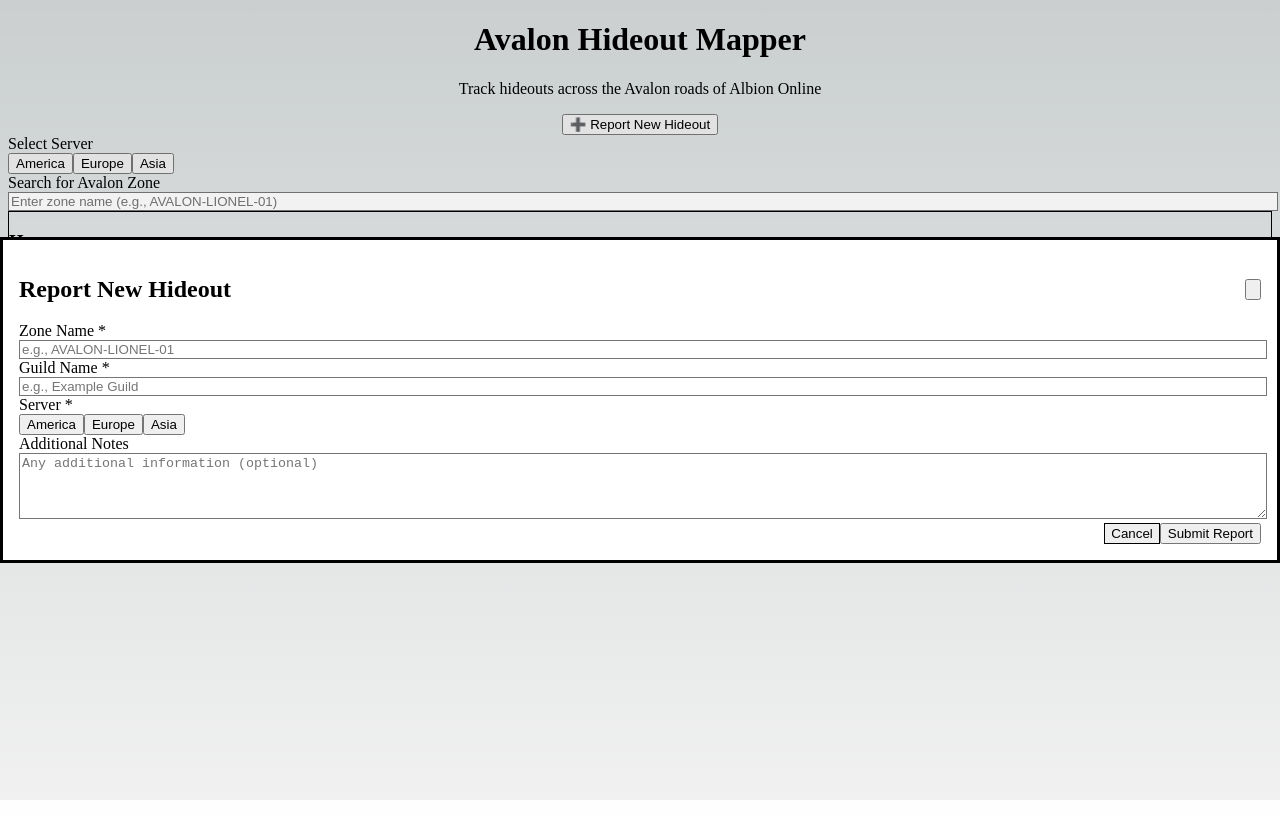
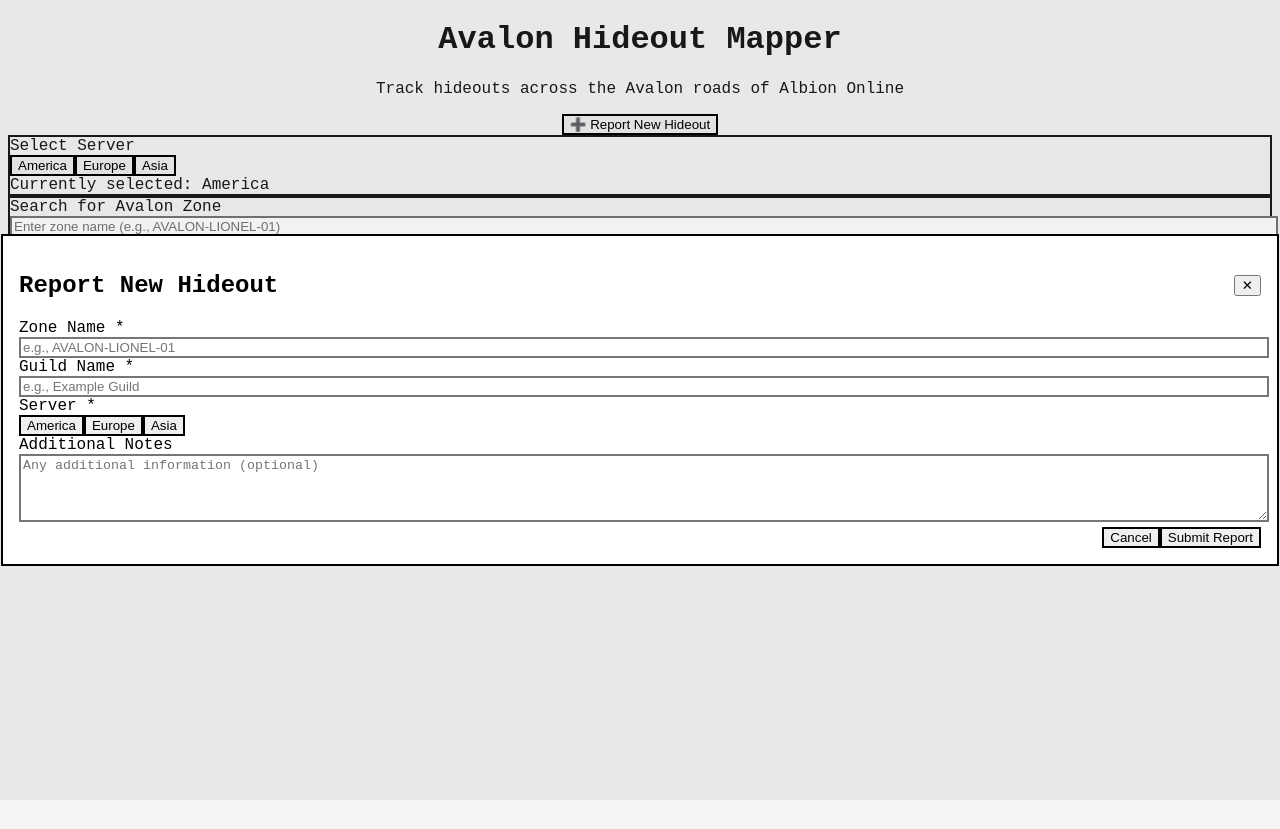
Before and after one commit to psykzz/avalon-hideout-mapper, a Next.js app: page / in a window 1280 px wide. Both pictures are taken after a click on the button "➕ Report New Hideout". Built offline with nearby package versions, Linux system fonts and the light colour scheme.

Commit message:
Improve UX with retro styling and loading states
Co-authored-by: psykzz <1134201+psykzz@users.noreply.github.com>

```diff
--- a/app/globals.css
+++ b/app/globals.css
@@ -2,26 +2,15 @@
 @tailwind components;
 @tailwind utilities;
 
-:root {
-  --foreground-rgb: 0, 0, 0;
-  --background-start-rgb: 214, 219, 220;
-  --background-end-rgb: 255, 255, 255;
+body {
+  font-family: monospace, system-ui, sans-serif;
+  color: #1a1a1a;
+  background: #f5f5f5;
 }
 
 @media (prefers-color-scheme: dark) {
-  :root {
-    --foreground-rgb: 255, 255, 255;
-    --background-start-rgb: 0, 0, 0;
-    --background-end-rgb: 0, 0, 0;
+  body {
+    color: #e0e0e0;
+    background: #1a1a1a;
   }
 }
-
-body {
-  color: rgb(var(--foreground-rgb));
-  background: linear-gradient(
-      to bottom,
-      transparent,
-      rgb(var(--background-end-rgb))
-    )
-    rgb(var(--background-start-rgb));
-}
--- a/app/page.tsx
+++ b/app/page.tsx
@@ -29,9 +29,9 @@ export default function Home() {
 
   return (
     <main className="min-h-screen p-8">
-      <div className="max-w-4xl mx-auto space-y-8">
+      <div className="max-w-4xl mx-auto space-y-12">
         {/* Header */}
-        <div className="text-center space-y-4">
+        <div className="text-center space-y-6">
           <h1 className="text-4xl font-bold text-gray-900 dark:text-white">
             Avalon Hideout Mapper
           </h1>
@@ -44,7 +44,7 @@ export default function Home() {
         <div className="flex justify-center">
           <button
             onClick={() => setIsModalOpen(true)}
-            className="bg-green-600 hover:bg-green-700 text-white font-semibold px-6 py-3 rounded-lg shadow-md transition-colors"
+            className="bg-white dark:bg-gray-800 border-2 border-gray-900 dark:border-gray-300 text-gray-900 dark:text-gray-300 font-semibold px-8 py-3 hover:bg-gray-100 dark:hover:bg-gray-700 transition-colors"
           >
             ➕ Report New Hideout
           </button>
@@ -57,7 +57,7 @@ export default function Home() {
         />
 
         {/* Server Selection */}
-        <div className="bg-white dark:bg-gray-800 rounded-lg shadow-md p-6">
+        <div className="bg-white dark:bg-gray-800 border-2 border-gray-900 dark:border-gray-300 p-8">
           <ServerSelector
             selected={selectedServer}
             onChange={setSelectedServer}
@@ -65,7 +65,7 @@ export default function Home() {
         </div>
 
         {/* Zone Search */}
-        <div className="bg-white dark:bg-gray-800 rounded-lg shadow-md p-6">
+        <div className="bg-white dark:bg-gray-800 border-2 border-gray-900 dark:border-gray-300 p-8">
           <ZoneSearch
             zones={zoneNames}
             onZoneSelect={handleZoneSelect}
@@ -82,11 +82,11 @@ export default function Home() {
 
         {/* Info Section */}
         {!selectedZone && (
-          <div className="bg-blue-50 dark:bg-blue-900/20 border border-blue-200 dark:border-blue-800 rounded-lg p-6">
-            <h3 className="text-lg font-semibold text-blue-900 dark:text-blue-300 mb-2">
+          <div className="bg-white dark:bg-gray-800 border-2 border-gray-900 dark:border-gray-300 p-8">
+            <h3 className="text-lg font-semibold text-gray-900 dark:text-gray-300 mb-4">
               How to use
             </h3>
-            <ul className="list-disc list-inside space-y-1 text-blue-800 dark:text-blue-400">
+            <ul className="list-disc list-inside space-y-2 text-gray-800 dark:text-gray-400">
               <li>Select your server (America, Europe, or Asia)</li>
               <li>Search for an Avalon zone by name</li>
               <li>View guilds that have hideouts in that zone</li>
--- a/components/ReportHideoutModal.tsx
+++ b/components/ReportHideoutModal.tsx
@@ -124,12 +124,13 @@ export default function ReportHideoutModal({ isOpen, onClose }: ReportHideoutMod
       className="
         backdrop:bg-black backdrop:opacity-50
         bg-white dark:bg-gray-800
-        rounded-lg shadow-xl p-0 max-w-2xl w-full
+        border-2 border-gray-900 dark:border-gray-300
+        p-0 max-w-2xl w-full
       "
     >
-      <div className="p-6">
+      <div className="p-8">
         {/* Header */}
-        <div className="flex justify-between items-center mb-6">
+        <div className="flex justify-between items-center mb-8">
           <h2 className="text-2xl font-bold text-gray-900 dark:text-white">
             Report New Hideout
           </h2>
@@ -137,20 +138,18 @@ export default function ReportHideoutModal({ isOpen, onClose }: ReportHideoutMod
             type="button"
             onClick={handleClose}
             disabled={isSubmitting}
-            className="text-gray-500 hover:text-gray-700 dark:text-gray-400 dark:hover:text-gray-200 disabled:opacity-50"
+            className="text-gray-900 dark:text-gray-300 hover:text-gray-700 dark:hover:text-gray-500 disabled:opacity-50 text-2xl"
             aria-label="Close"
           >
-            <svg className="w-6 h-6" fill="none" stroke="currentColor" viewBox="0 0 24 24">
-              <path strokeLinecap="round" strokeLinejoin="round" strokeWidth={2} d="M6 18L18 6M6 6l12 12" />
-            </svg>
+            ✕
           </button>
         </div>
 
         {/* Form */}
-        <form onSubmit={handleSubmit} className="space-y-4">
+        <form onSubmit={handleSubmit} className="space-y-6">
           {/* Zone Name */}
           <div className="relative">
-            <label htmlFor="zoneName" className="block text-sm font-medium text-gray-700 dark:text-gray-300 mb-1">
+            <label htmlFor="zoneName" className="block text-base font-semibold text-gray-900 dark:text-gray-300 mb-2">
               Zone Name *
             </label>
             <input
@@ -160,16 +159,16 @@ export default function ReportHideoutModal({ isOpen, onClose }: ReportHideoutMod
               onChange={handleZoneSearch}
               required
               placeholder="e.g., AVALON-LIONEL-01"
-              className="w-full px-4 py-2 border border-gray-300 rounded-lg focus:ring-2 focus:ring-blue-500 focus:border-transparent dark:bg-gray-700 dark:border-gray-600 dark:text-white"
+              className="w-full px-4 py-3 border-2 border-gray-900 dark:border-gray-300 bg-white dark:bg-gray-800 text-gray-900 dark:text-white focus:outline-none focus:ring-0"
             />
             {filteredZones.length > 0 && (
-              <div className="absolute z-10 w-full mt-1 bg-white dark:bg-gray-700 border border-gray-300 dark:border-gray-600 rounded-lg shadow-lg max-h-60 overflow-y-auto">
+              <div className="absolute z-10 w-full mt-2 bg-white dark:bg-gray-800 border-2 border-gray-900 dark:border-gray-300 max-h-60 overflow-y-auto">
                 {filteredZones.map((zone) => (
                   <button
                     key={zone}
                     type="button"
                     onClick={() => handleSelectZone(zone)}
-                    className="w-full px-4 py-2 text-left hover:bg-gray-100 dark:hover:bg-gray-600 transition-colors text-gray-900 dark:text-white"
+                    className="w-full px-4 py-3 text-left border-b border-gray-300 dark:border-gray-700 last:border-b-0 hover:bg-gray-100 dark:hover:bg-gray-700 transition-colors text-gray-900 dark:text-white"
                   >
                     {zone}
                   </button>
@@ -180,7 +179,7 @@ export default function ReportHideoutModal({ isOpen, onClose }: ReportHideoutMod
 
           {/* Guild Name */}
           <div>
-            <label htmlFor="guildName" className="block text-sm font-medium text-gray-700 dark:text-gray-300 mb-1">
+            <label htmlFor="guildName" className="block text-base font-semibold text-gray-900 dark:text-gray-300 mb-2">
               Guild Name *
             </label>
             <input
@@ -190,25 +189,25 @@ export default function ReportHideoutModal({ isOpen, onClose }: ReportHideoutMod
               onChange={(e) => setGuildName(e.target.value)}
               required
               placeholder="e.g., Example Guild"
-              className="w-full px-4 py-2 border border-gray-300 rounded-lg focus:ring-2 focus:ring-blue-500 focus:border-transparent dark:bg-gray-700 dark:border-gray-600 dark:text-white"
+              className="w-full px-4 py-3 border-2 border-gray-900 dark:border-gray-300 bg-white dark:bg-gray-800 text-gray-900 dark:text-white focus:outline-none focus:ring-0"
             />
           </div>
 
           {/* Server Selection */}
           <div>
-            <label className="block text-sm font-medium text-gray-700 dark:text-gray-300 mb-1">
+            <label className="block text-base font-semibold text-gray-900 dark:text-gray-300 mb-2">
               Server *
             </label>
-            <div className="flex gap-2 flex-wrap">
+            <div className="flex gap-3 flex-wrap">
               {servers.map((serverOption) => (
                 <button
                   key={serverOption}
                   type="button"
                   onClick={() => setServer(serverOption)}
-                  className={`px-4 py-2 rounded-lg font-medium transition-colors ${
+                  className={`px-6 py-3 border-2 font-semibold transition-colors ${
                     server === serverOption
-                      ? 'bg-blue-600 text-white'
-                      : 'bg-gray-200 text-gray-700 hover:bg-gray-300 dark:bg-gray-700 dark:text-gray-300 dark:hover:bg-gray-600'
+                      ? 'bg-gray-900 dark:bg-gray-300 text-white dark:text-gray-900 border-gray-900 dark:border-gray-300'
+                      : 'bg-white dark:bg-gray-800 text-gray-900 dark:text-gray-300 border-gray-900 dark:border-gray-300 hover:bg-gray-100 dark:hover:bg-gray-700'
                   }`}
                 >
                   {serverOption}
@@ -219,7 +218,7 @@ export default function ReportHideoutModal({ isOpen, onClose }: ReportHideoutMod
 
           {/* Additional Notes */}
           <div>
-            <label htmlFor="notes" className="block text-sm font-medium text-gray-700 dark:text-gray-300 mb-1">
+            <label htmlFor="notes" className="block text-base font-semibold text-gray-900 dark:text-gray-300 mb-2">
               Additional Notes
             </label>
             <textarea
@@ -228,17 +227,17 @@ export default function ReportHideoutModal({ isOpen, onClose }: ReportHideoutMod
               onChange={(e) => setNotes(e.target.value)}
               placeholder="Any additional information (optional)"
               rows={4}
-              className="w-full px-4 py-2 border border-gray-300 rounded-lg focus:ring-2 focus:ring-blue-500 focus:border-transparent dark:bg-gray-700 dark:border-gray-600 dark:text-white resize-vertical"
+              className="w-full px-4 py-3 border-2 border-gray-900 dark:border-gray-300 bg-white dark:bg-gray-800 text-gray-900 dark:text-white focus:outline-none focus:ring-0 resize-vertical"
             />
           </div>
 
           {/* Message Display */}
           {message && (
             <div
-              className={`p-4 rounded-lg ${
+              className={`p-4 border-2 ${
                 message.type === 'success'
-                  ? 'bg-green-50 dark:bg-green-900/20 border border-green-200 dark:border-green-800 text-green-800 dark:text-green-300'
-                  : 'bg-red-50 dark:bg-red-900/20 border border-red-200 dark:border-red-800 text-red-800 dark:text-red-300'
+                  ? 'bg-white dark:bg-gray-800 border-gray-900 dark:border-gray-300 text-gray-900 dark:text-gray-300'
+                  : 'bg-white dark:bg-gray-800 border-gray-900 dark:border-gray-300 text-gray-900 dark:text-gray-300'
               }`}
             >
               {message.text}
@@ -246,20 +245,23 @@ export default function ReportHideoutModal({ isOpen, onClose }: ReportHideoutMod
           )}
 
           {/* Action Buttons */}
-          <div className="flex gap-3 justify-end pt-4">
+          <div className="flex gap-4 justify-end pt-6">
             <button
               type="button"
               onClick={handleClose}
               disabled={isSubmitting}
-              className="px-4 py-2 border border-gray-300 dark:border-gray-600 text-gray-700 dark:text-gray-300 rounded-lg hover:bg-gray-50 dark:hover:bg-gray-700 transition-colors disabled:opacity-50"
+              className="px-6 py-3 border-2 border-gray-900 dark:border-gray-300 text-gray-900 dark:text-gray-300 bg-white dark:bg-gray-800 hover:bg-gray-100 dark:hover:bg-gray-700 transition-colors disabled:opacity-50"
             >
               Cancel
             </button>
             <button
               type="submit"
               disabled={isSubmitting}
-              className="px-4 py-2 bg-green-600 hover:bg-green-700 text-white rounded-lg transition-colors disabled:opacity-50 disabled:cursor-not-allowed"
+              className="px-6 py-3 bg-gray-900 dark:bg-gray-300 text-white dark:text-gray-900 border-2 border-gray-900 dark:border-gray-300 hover:bg-gray-800 dark:hover:bg-gray-400 transition-colors disabled:opacity-50 disabled:cursor-not-allowed flex items-center gap-2"
             >
+              {isSubmitting && (
+                <div className="animate-spin h-4 w-4 border-2 border-white dark:border-gray-900 border-t-transparent rounded-full"></div>
+              )}
               {isSubmitting ? 'Submitting...' : 'Submit Report'}
             </button>
           </div>
--- a/components/ServerSelector.tsx
+++ b/components/ServerSelector.tsx
@@ -11,25 +11,29 @@ const servers: Server[] = ['America', 'Europe', 'Asia'];
 
 export default function ServerSelector({ selected, onChange }: ServerSelectorProps) {
   return (
-    <div className="flex flex-col gap-2">
-      <label className="text-sm font-medium text-gray-700 dark:text-gray-300">
+    <div className="flex flex-col gap-4">
+      <label className="text-base font-semibold text-gray-900 dark:text-gray-300">
         Select Server
       </label>
-      <div className="flex gap-2 flex-wrap">
+      <div className="flex gap-4 flex-wrap">
         {servers.map((server) => (
           <button
             key={server}
             onClick={() => onChange(server)}
-            className={`px-4 py-2 rounded-lg font-medium transition-colors ${
+            className={`px-6 py-3 border-2 font-semibold transition-colors ${
               selected === server
-                ? 'bg-blue-600 text-white'
-                : 'bg-gray-200 text-gray-700 hover:bg-gray-300 dark:bg-gray-700 dark:text-gray-300 dark:hover:bg-gray-600'
+                ? 'bg-gray-900 dark:bg-gray-300 text-white dark:text-gray-900 border-gray-900 dark:border-gray-300'
+                : 'bg-white dark:bg-gray-800 text-gray-900 dark:text-gray-300 border-gray-900 dark:border-gray-300 hover:bg-gray-100 dark:hover:bg-gray-700'
             }`}
           >
             {server}
           </button>
         ))}
       </div>
+      {/* Visual feedback for selected server */}
+      <div className="text-sm text-gray-600 dark:text-gray-400 mt-2">
+        Currently selected: <span className="font-bold text-gray-900 dark:text-gray-300">{selected}</span>
+      </div>
     </div>
   );
 }
--- a/components/ZoneSearch.tsx
+++ b/components/ZoneSearch.tsx
@@ -10,6 +10,7 @@ interface ZoneSearchProps {
 export default function ZoneSearch({ zones, onZoneSelect }: ZoneSearchProps) {
   const [searchTerm, setSearchTerm] = useState('');
   const [selectedZone, setSelectedZone] = useState('');
+  const [isSearching, setIsSearching] = useState(false);
 
   const filteredZones = useMemo(() => {
     if (!searchTerm) return [];
@@ -19,13 +20,19 @@ export default function ZoneSearch({ zones, onZoneSelect }: ZoneSearchProps) {
   }, [searchTerm, zones]);
 
   const handleSearch = (e: ChangeEvent<HTMLInputElement>) => {
-    setSearchTerm(e.target.value);
+    const value = e.target.value;
+    setSearchTerm(value);
+    setIsSearching(value.length > 0);
+
+    // Simulate search delay for loading state
+    setTimeout(() => setIsSearching(false), 300);
   };
 
   const handleSelectZone = (zone: string) => {
     setSearchTerm(zone);
     setSelectedZone(zone);
     onZoneSelect(zone);
+    setIsSearching(false);
   };
 
   const handleSubmit = (e: React.FormEvent) => {
@@ -37,8 +44,8 @@ export default function ZoneSearch({ zones, onZoneSelect }: ZoneSearchProps) {
   };
 
   return (
-    <div className="flex flex-col gap-2 w-full">
-      <label className="text-sm font-medium text-gray-700 dark:text-gray-300">
+    <div className="flex flex-col gap-4 w-full">
+      <label className="text-base font-semibold text-gray-900 dark:text-gray-300">
         Search for Avalon Zone
       </label>
       <form onSubmit={handleSubmit} className="relative">
@@ -47,16 +54,21 @@ export default function ZoneSearch({ zones, onZoneSelect }: ZoneSearchProps) {
           value={searchTerm}
           onChange={handleSearch}
           placeholder="Enter zone name (e.g., AVALON-LIONEL-01)"
-          className="w-full px-4 py-2 border border-gray-300 rounded-lg focus:ring-2 focus:ring-blue-500 focus:border-transparent dark:bg-gray-800 dark:border-gray-700 dark:text-white"
+          className="w-full px-4 py-3 border-2 border-gray-900 dark:border-gray-300 bg-white dark:bg-gray-800 text-gray-900 dark:text-white focus:outline-none focus:ring-0"
         />
-        {filteredZones.length > 0 && (
-          <div className="absolute z-10 w-full mt-1 bg-white dark:bg-gray-800 border border-gray-300 dark:border-gray-700 rounded-lg shadow-lg max-h-60 overflow-y-auto">
+        {isSearching && (
+          <div className="absolute right-3 top-1/2 transform -translate-y-1/2">
+            <div className="animate-spin h-5 w-5 border-2 border-gray-900 dark:border-gray-300 border-t-transparent rounded-full"></div>
+          </div>
+        )}
+        {filteredZones.length > 0 && !isSearching && (
+          <div className="absolute z-10 w-full mt-2 bg-white dark:bg-gray-800 border-2 border-gray-900 dark:border-gray-300 max-h-60 overflow-y-auto">
             {filteredZones.map((zone) => (
               <button
                 key={zone}
                 type="button"
                 onClick={() => handleSelectZone(zone)}
-                className="w-full px-4 py-2 text-left hover:bg-gray-100 dark:hover:bg-gray-700 transition-colors"
+                className="w-full px-4 py-3 text-left border-b border-gray-300 dark:border-gray-700 last:border-b-0 hover:bg-gray-100 dark:hover:bg-gray-700 transition-colors text-gray-900 dark:text-white"
               >
                 {zone}
               </button>
@@ -65,8 +77,8 @@ export default function ZoneSearch({ zones, onZoneSelect }: ZoneSearchProps) {
         )}
       </form>
       {selectedZone && (
-        <div className="text-sm text-gray-600 dark:text-gray-400">
-          Selected: <span className="font-semibold">{selectedZone}</span>
+        <div className="text-sm text-gray-600 dark:text-gray-400 mt-2">
+          Selected zone: <span className="font-bold text-gray-900 dark:text-gray-300">{selectedZone}</span>
         </div>
       )}
     </div>
```
Also changed, not shown: components/HideoutList.tsx (+31 -10 lines).
